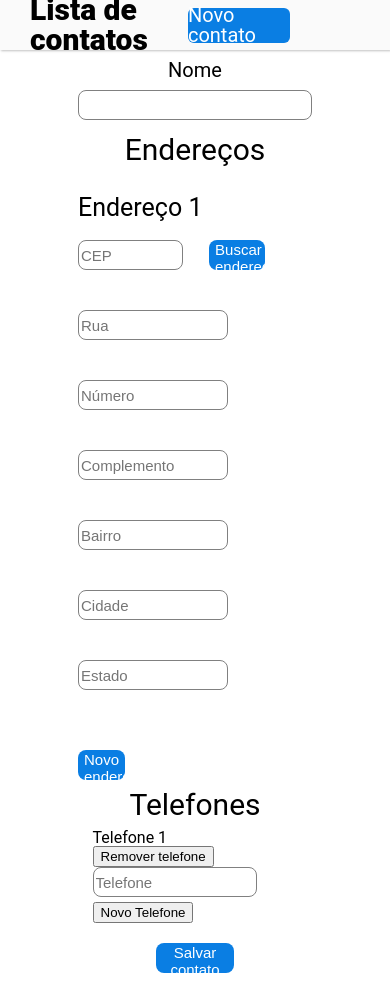
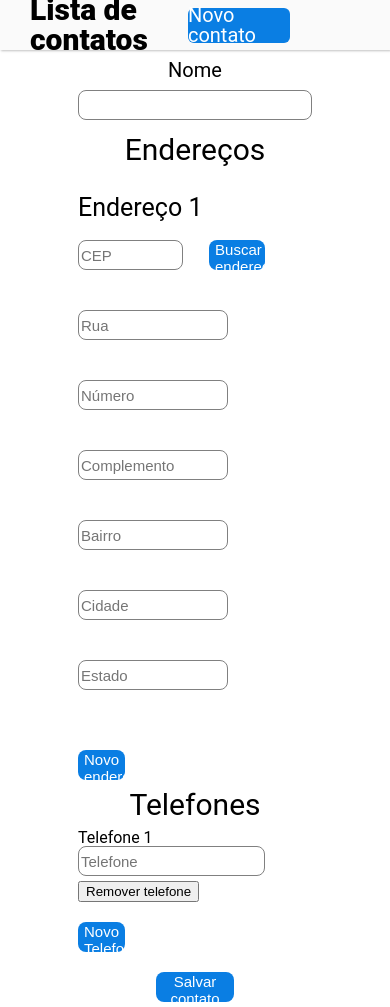
Before and after one commit to DouglasSantos94/vexpenses-contact-list, a React (Vite) app: page /add-contact in a window 390 px wide. Before the commit the page ends 978 px from the top, so only its background shows below. Built offline with nearby package versions, Linux system fonts and the light colour scheme.

Commit message:
refactor: adjust PhoneNumber component

```diff
--- a/src/pages/Contact/AddContact/PhoneNumberForm/index.tsx
+++ b/src/pages/Contact/AddContact/PhoneNumberForm/index.tsx
@@ -3,6 +3,7 @@ import { UseFieldArrayReturn, useFieldArray, useFormContext } from "react-hook-f
 import { Contact } from "../../../../types/contact";
 import { ErrorMessage } from "@hookform/error-message";
 import { FormInput } from "../../../../components/Form/style";
+import { NewPhoneNumberButtonButton, PhoneNumberWrapper } from "./style";
 
 
 export const PhoneNumberForm = () => {
@@ -26,22 +27,20 @@ export const PhoneNumberForm = () => {
   }
 
   return (
-    <section>
+    <PhoneNumberWrapper>
       {
         phoneNumbersField.fields.map((field, index) => (
           <div key={field.id}>
             <p>Telefone {index + 1}</p>
+            <div>
+              <FormInput {...form.register(`phoneNumbers.${index}.number`, { required: "* Campo obrigatório" })} placeholder="Telefone" />
+              <ErrorMessage errors={form.formState.errors} name={`addresses.${index}.state`} />
+            </div>
             <button disabled={false} onClick={() => removePhoneNumber(index)}>Remover telefone</button>
-            <div>
-              <div>
-                <FormInput {...form.register(`phoneNumbers.${index}.number`, { required: "* Campo obrigatório" })} placeholder="Telefone" />
-                <ErrorMessage errors={form.formState.errors} name={`addresses.${index}.state`} />
-              </div>
-            </div>
           </div>
         ))
       }
-      <button type="button" onClick={addNewPhoneNumber}>Novo Telefone</button>
-    </section>
+      <NewPhoneNumberButtonButton type="button" onClick={addNewPhoneNumber}>Novo Telefone</NewPhoneNumberButtonButton>
+    </PhoneNumberWrapper>
   );
 }
--- /dev/null
+++ b/src/pages/Contact/AddContact/PhoneNumberForm/style.ts
@@ -0,0 +1,36 @@
+import styled from "styled-components";
+
+
+export const PhoneNumberWrapper = styled.div`
+  width: 60%;
+  display: flex;
+  flex-direction: column;
+`;
+
+export const PhoneNumberField = styled.div`
+  width: 70%;
+`;
+
+export const NewPhoneNumberButtonButton = styled.button`
+  width: 20%;
+  height: 30px;
+  color: white;
+  border-radius: 8px;
+  border: none;
+  background-color: #0A7EE3;
+  font-size: 15px;
+  margin-top: 20px;
+  cursor: pointer;
+`;
+
+export const RemoveAddressButton = styled.button`
+  width: 20%;
+  height: 30px;
+  color: white;
+  border-radius: 8px;
+  border: none;
+  background-color: #DB1414;
+  font-size: 15px;
+  margin-top: 20px;
+  cursor: pointer;
+`;
--- a/src/pages/Contact/AddContact/index.tsx
+++ b/src/pages/Contact/AddContact/index.tsx
@@ -1,9 +1,8 @@
 import React from "react";
-import { useForm, UseFormReturn, UseFormProps, useFormContext } from "react-hook-form";
+import { useForm, UseFormReturn, UseFormProps } from "react-hook-form";
 import { Form } from "../../../components/Form";
 import { Contact } from "../../../types/contact";
 import { createContact } from "../../../api";
-import { FormInput } from "../../../components/Form/style";
 
 const defaultValues: Contact = {
   id: "",
```
